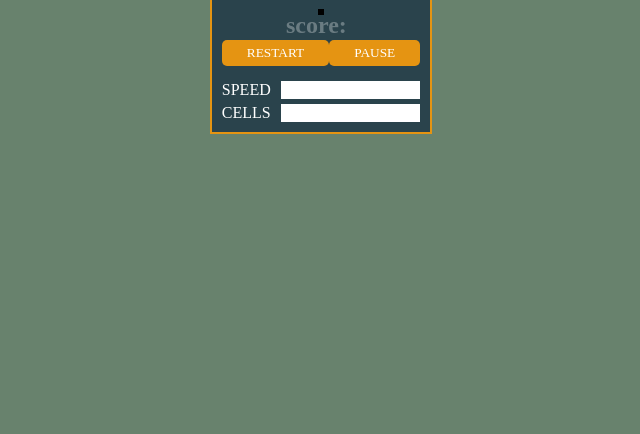
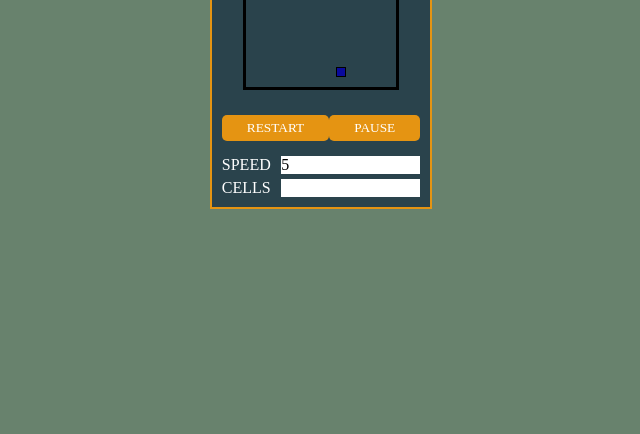
Before and after one commit to f3lancer/Snake, a plain HTML site: page index.html in a window 1280 px wide. Shown: the part 366-800 px from the top of the page, without its empty margins (319-959 px from the left). Drawn offline with Linux system fonts and the light colour scheme; the site is published under a folder, as on GitHub Pages, so addresses that start at the root find nothing.

Commit message:
fix script

```diff
--- a/index.html
+++ b/index.html
@@ -33,6 +33,6 @@
             </div>
         </div>
     </div>
-    <script src="/script.js"></script>
+    <script src="script.js"></script>
 </body>
 </html>
--- a/script.js
+++ b/script.js
@@ -70,7 +70,7 @@ console.log(game);
 const result = (d) =>{
     clearInterval(game.go);
     document.addEventListener('DOMContentLoaded', () => {
-        // Ваш код тут
+
         const container = document.querySelector(`.${game.container}`);
         let div = document.createElement('div')
         div.className = 'game-over'
```
